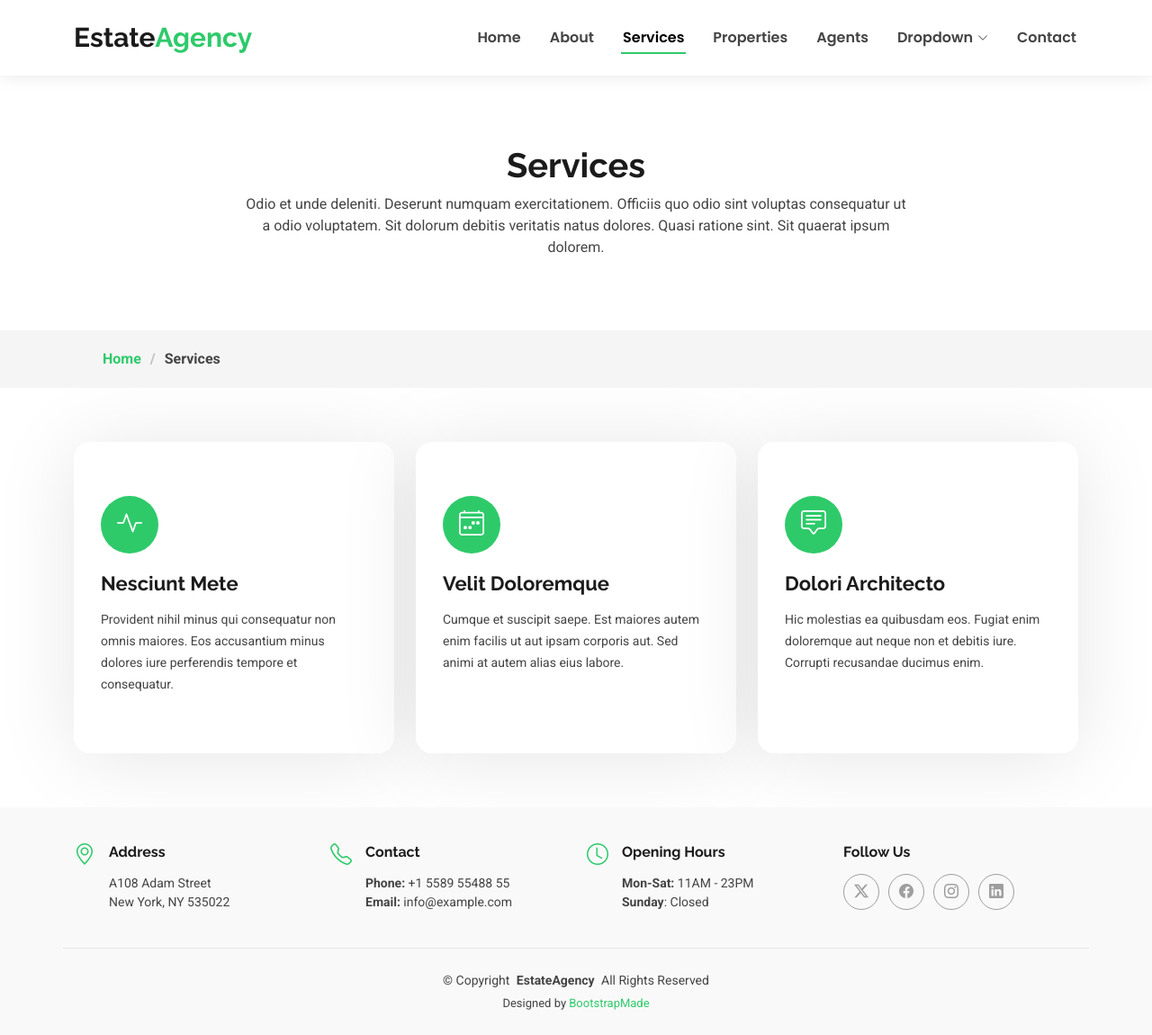
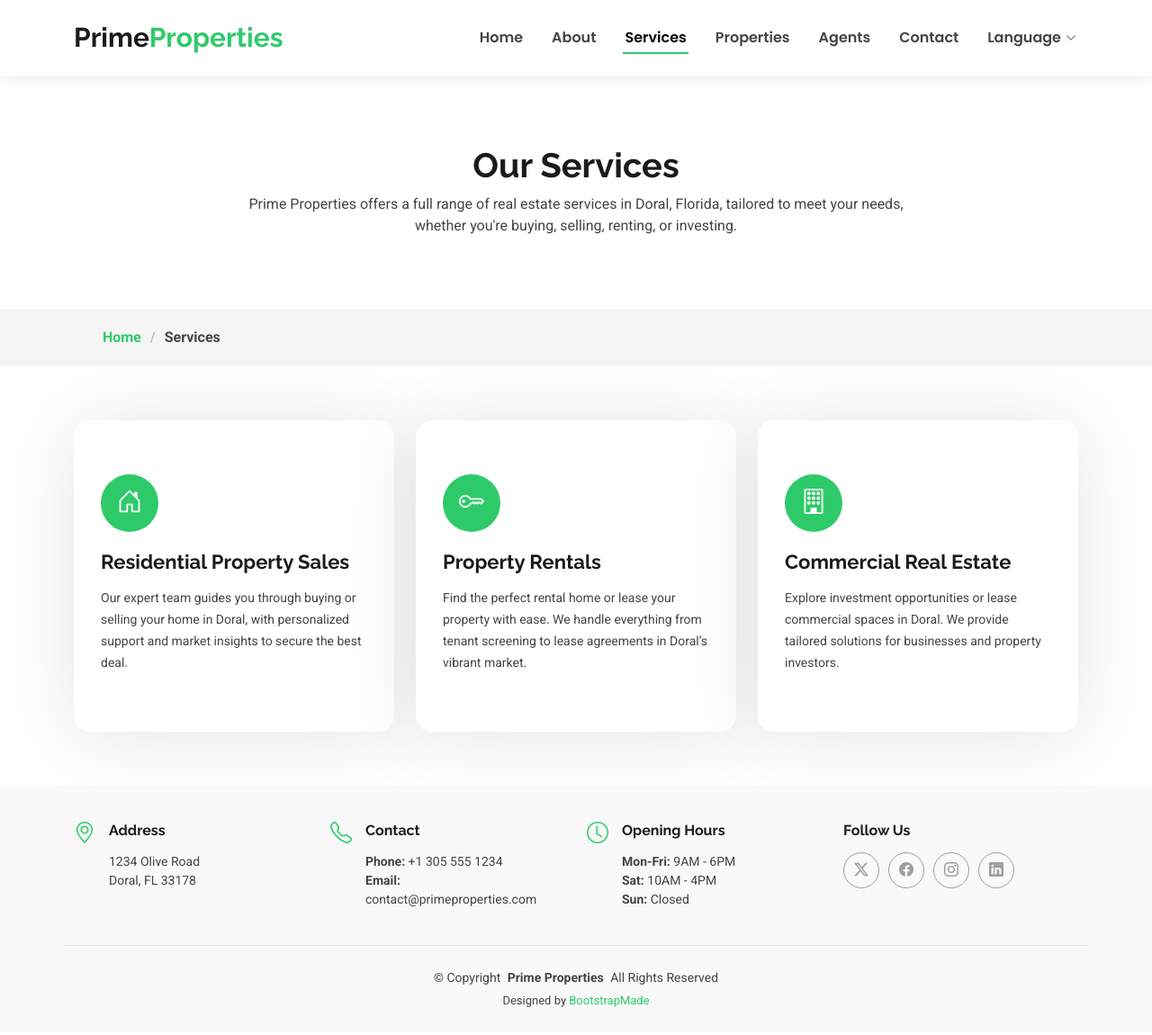
Before and after one commit to chaar-tasks/real-state2, a plain HTML site: page services.html in a window 1280 px wide. Shown: the whole page at 90% size. Drawn offline with Linux system fonts and the light colour scheme.

Commit message:
Update services.html

```diff
--- a/services.html
+++ b/services.html
@@ -4,9 +4,9 @@
 <head>
   <meta charset="utf-8">
   <meta content="width=device-width, initial-scale=1.0" name="viewport">
-  <title>Services - EstateAgency Bootstrap Template</title>
-  <meta name="description" content="">
-  <meta name="keywords" content="">
+  <title>Services - Prime Properties Real Estate</title>
+  <meta name="description" content="Explore Prime Properties' comprehensive real estate services in Doral, Florida, including residential sales, rentals, and commercial properties.">
+  <meta name="keywords" content="real estate services, residential sales, property rentals, Doral Florida, Prime Properties">
 
   <!-- Favicons -->
   <link href="assets/img/favicon.png" rel="icon">
@@ -27,7 +27,13 @@
   <!-- Main CSS File -->
   <link href="assets/css/main.css" rel="stylesheet">
 
-
+  <!-- =======================================================
+  * Template Name: EstateAgency
+  * Template URL: https://bootstrapmade.com/real-estate-agency-bootstrap-template/
+  * Updated: Aug 09 2024 with Bootstrap v5.3.3
+  * Author: BootstrapMade.com
+  * License: https://bootstrapmade.com/license/
+  ======================================================== -->
 </head>
 
 <body class="services-page">
@@ -36,9 +42,7 @@
     <div class="container-fluid container-xl position-relative d-flex align-items-center justify-content-between">
 
       <a href="index.html" class="logo d-flex align-items-center">
-        <!-- Uncomment the line below if you also wish to use an image logo -->
-        <!-- <img src="assets/img/logo.png" alt=""> -->
-        <h1 class="sitename">Estate<span>Agency</span></h1>
+        <h1 class="sitename">Prime<span>Properties</span></h1>
       </a>
 
       <nav id="navmenu" class="navmenu">
@@ -48,24 +52,14 @@
           <li><a href="services.html" class="active">Services</a></li>
           <li><a href="properties.html">Properties</a></li>
           <li><a href="agents.html">Agents</a></li>
-          <li class="dropdown"><a href="#"><span>Dropdown</span> <i class="bi bi-chevron-down toggle-dropdown"></i></a>
+          <li><a href="contact.html">Contact</a></li>
+          <li class="dropdown">
+            <a href="#"><span>Language</span> <i class="bi bi-chevron-down toggle-dropdown"></i></a>
             <ul>
-              <li><a href="#">Dropdown 1</a></li>
-              <li class="dropdown"><a href="#"><span>Deep Dropdown</span> <i class="bi bi-chevron-down toggle-dropdown"></i></a>
-                <ul>
-                  <li><a href="#">Deep Dropdown 1</a></li>
-                  <li><a href="#">Deep Dropdown 2</a></li>
-                  <li><a href="#">Deep Dropdown 3</a></li>
-                  <li><a href="#">Deep Dropdown 4</a></li>
-                  <li><a href="#">Deep Dropdown 5</a></li>
-                </ul>
-              </li>
-              <li><a href="#">Dropdown 2</a></li>
-              <li><a href="#">Dropdown 3</a></li>
-              <li><a href="#">Dropdown 4</a></li>
+              <li><a href="#" data-lang="en">English</a></li>
+              <li><a href="#" data-lang="ar">العربية</a></li>
             </ul>
           </li>
-          <li><a href="contact.html">Contact</a></li>
         </ul>
         <i class="mobile-nav-toggle d-xl-none bi bi-list"></i>
       </nav>
@@ -81,8 +75,8 @@
         <div class="container">
           <div class="row d-flex justify-content-center text-center">
             <div class="col-lg-8">
-              <h1>Services</h1>
-              <p class="mb-0">Odio et unde deleniti. Deserunt numquam exercitationem. Officiis quo odio sint voluptas consequatur ut a odio voluptatem. Sit dolorum debitis veritatis natus dolores. Quasi ratione sint. Sit quaerat ipsum dolorem.</p>
+              <h1>Our Services</h1>
+              <p class="mb-0">Prime Properties offers a full range of real estate services in Doral, Florida, tailored to meet your needs, whether you're buying, selling, renting, or investing.</p>
             </div>
           </div>
         </div>
@@ -105,40 +99,38 @@
         <div class="row gy-4">
 
           <div class="col-lg-4 col-md-6" data-aos="fade-up" data-aos-delay="100">
-            <div class="service-item  position-relative">
+            <div class="service-item position-relative">
               <div class="icon">
-                <i class="bi bi-activity"></i>
+                <i class="bi bi-house-door"></i>
               </div>
               <a href="service-details.html" class="stretched-link">
-                <h3>Nesciunt Mete</h3>
+                <h3>Residential Property Sales</h3>
               </a>
-              <p>Provident nihil minus qui consequatur non omnis maiores. Eos accusantium minus dolores iure perferendis tempore et consequatur.</p>
+              <p>Our expert team guides you through buying or selling your home in Doral, with personalized support and market insights to secure the best deal.</p>
             </div>
           </div><!-- End Service Item -->
 
           <div class="col-lg-4 col-md-6" data-aos="fade-up" data-aos-delay="500">
             <div class="service-item position-relative">
               <div class="icon">
-                <i class="bi bi-calendar4-week"></i>
+                <i class="bi bi-key"></i>
               </div>
               <a href="service-details.html" class="stretched-link">
-                <h3>Velit Doloremque</h3>
+                <h3>Property Rentals</h3>
               </a>
-              <p>Cumque et suscipit saepe. Est maiores autem enim facilis ut aut ipsam corporis aut. Sed animi at autem alias eius labore.</p>
-              <a href="service-details.html" class="stretched-link"></a>
+              <p>Find the perfect rental home or lease your property with ease. We handle everything from tenant screening to lease agreements in Doral’s vibrant market.</p>
             </div>
           </div><!-- End Service Item -->
 
           <div class="col-lg-4 col-md-6" data-aos="fade-up" data-aos-delay="600">
             <div class="service-item position-relative">
               <div class="icon">
-                <i class="bi bi-chat-square-text"></i>
+                <i class="bi bi-building"></i>
               </div>
               <a href="service-details.html" class="stretched-link">
-                <h3>Dolori Architecto</h3>
+                <h3>Commercial Real Estate</h3>
               </a>
-              <p>Hic molestias ea quibusdam eos. Fugiat enim doloremque aut neque non et debitis iure. Corrupti recusandae ducimus enim.</p>
-              <a href="service-details.html" class="stretched-link"></a>
+              <p>Explore investment opportunities or lease commercial spaces in Doral. We provide tailored solutions for businesses and property investors.</p>
             </div>
           </div><!-- End Service Item -->
 
@@ -158,11 +150,10 @@
           <i class="bi bi-geo-alt icon"></i>
           <div class="address">
             <h4>Address</h4>
-            <p>A108 Adam Street</p>
-            <p>New York, NY 535022</p>
+            <p>1234 Olive Road</p>
+            <p>Doral, FL 33178</p>
             <p></p>
           </div>
-
         </div>
 
         <div class="col-lg-3 col-md-6 d-flex">
@@ -170,8 +161,8 @@
           <div>
             <h4>Contact</h4>
             <p>
-              <strong>Phone:</strong> <span>+1 5589 55488 55</span><br>
-              <strong>Email:</strong> <span>info@example.com</span><br>
+              <strong>Phone:</strong> <span>+1 305 555 1234</span><br>
+              <strong>Email:</strong> <span>contact@primeproperties.com</span><br>
             </p>
           </div>
         </div>
@@ -181,8 +172,9 @@
           <div>
             <h4>Opening Hours</h4>
             <p>
-              <strong>Mon-Sat:</strong> <span>11AM - 23PM</span><br>
-              <strong>Sunday</strong>: <span>Closed</span>
+              <strong>Mon-Fri:</strong> <span>9AM - 6PM</span><br>
+              <strong>Sat:</strong> <span>10AM - 4PM</span><br>
+              <strong>Sun:</strong> <span>Closed</span>
             </p>
           </div>
         </div>
@@ -201,12 +193,8 @@
     </div>
 
     <div class="container copyright text-center mt-4">
-      <p>© <span>Copyright</span> <strong class="px-1 sitename">EstateAgency</strong> <span>All Rights Reserved</span></p>
+      <p>© <span>Copyright</span> <strong class="px-1 sitename">Prime Properties</strong> <span>All Rights Reserved</span></p>
       <div class="credits">
-        <!-- All the links in the footer should remain intact. -->
-        <!-- You can delete the links only if you've purchased the pro version. -->
-        <!-- Licensing information: https://bootstrapmade.com/license/ -->
-        <!-- Purchase the pro version with working PHP/AJAX contact form: [buy-url] -->
         Designed by <a href="https://bootstrapmade.com/">BootstrapMade</a>
       </div>
     </div>
```
